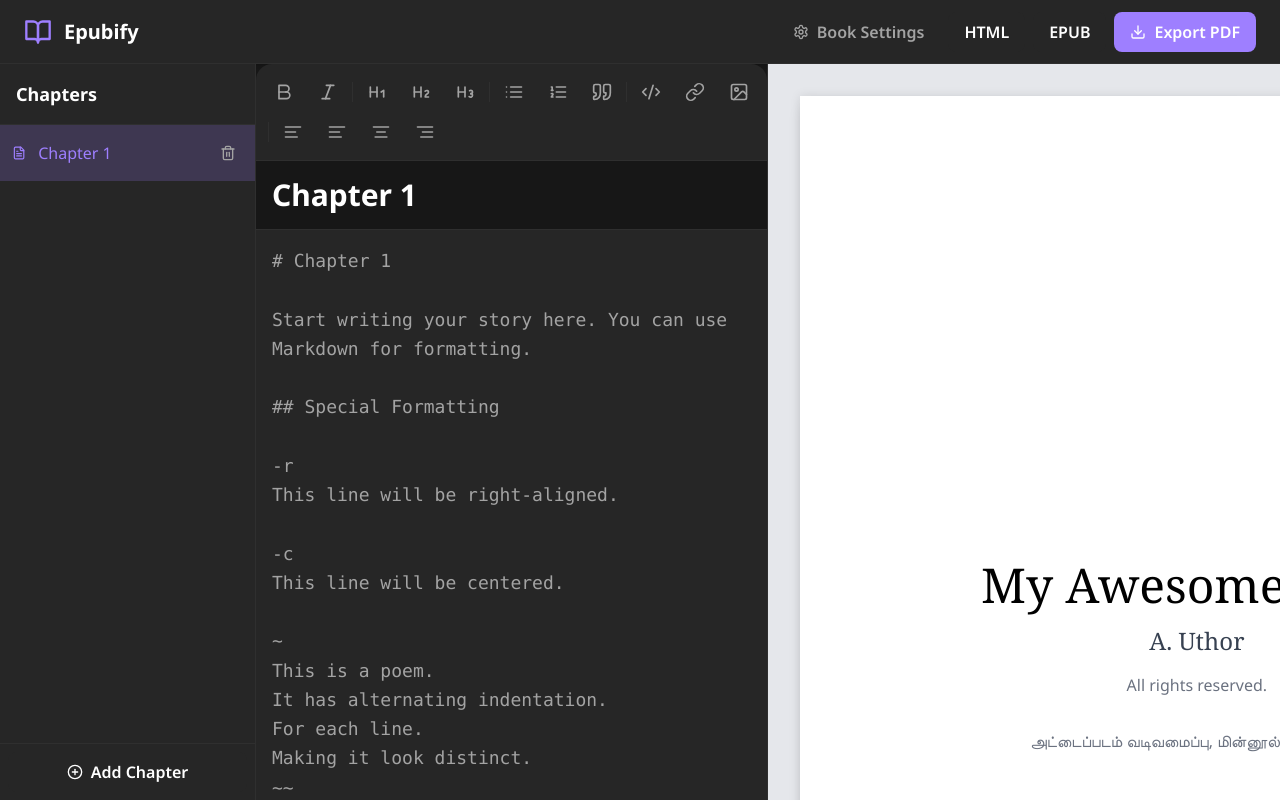
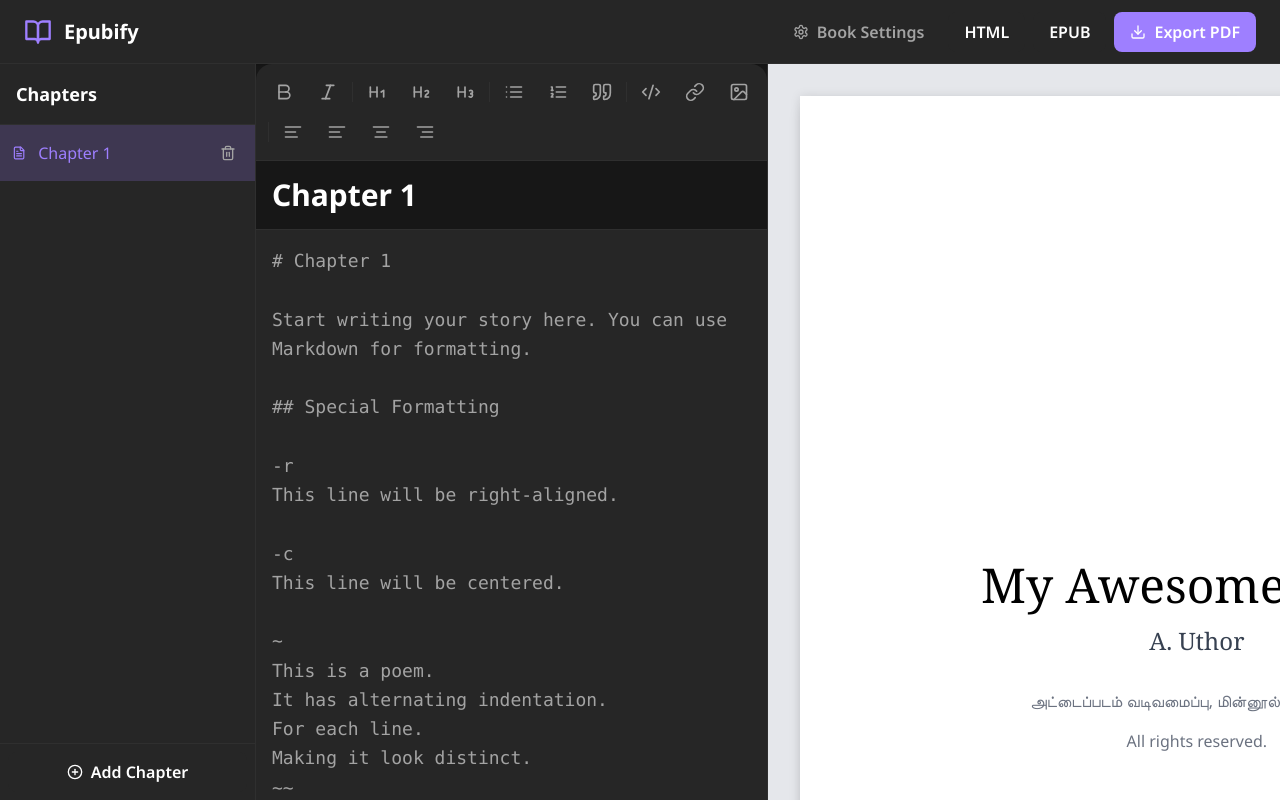
Before and after one commit to suncreationskkdi/EPUB, a React (Vite) app: page / in a window 1280 px wide. Built offline with nearby package versions, Linux system fonts and the light colour scheme.

Commit message:
Move license details below contributors

```diff
--- a/src/components/Preview.tsx
+++ b/src/components/Preview.tsx
@@ -101,7 +101,6 @@ const Preview: React.FC = () => {
           <p className="font-serif text-2xl text-gray-700">{author}</p>
           {publisher && <p className="text-gray-500 mt-8">{publisher}</p>}
           {ebookUrl && <p className="text-gray-500 mt-2">{ebookUrl}</p>}
-          <p className="text-gray-500 mt-4">{license}</p>
           {contributors.length > 0 && (
             <div className="mt-8">
               {contributors.map((contributor, index) => (
@@ -111,6 +110,7 @@ const Preview: React.FC = () => {
               ))}
             </div>
           )}
+          <p className="text-gray-500 mt-4">{license}</p>
         </div>
         {chapters.map((chapter) => {
           const contentWithTitle = `# ${chapter.title}\n${chapter.content.replace(/^# .*\n?/, '')}`;
--- a/src/lib/exportUtils.ts
+++ b/src/lib/exportUtils.ts
@@ -97,10 +97,10 @@ const generateHtmlContent = (details: BookDetails, chapters: Chapter[]): string
     <p style="font-family: 'Noto Serif', serif; font-size: 24px; color: black;">By ${details.author}</p>
     ${details.publisher ? `<p style="font-family: 'Noto Sans', sans-serif; font-size: 16px; margin-top: 2rem; color: black;">${details.publisher}</p>` : ''}
     ${details.ebookUrl ? `<p style="font-family: 'Noto Sans', sans-serif; font-size: 16px; margin-top: 0.5rem; color: black;">${details.ebookUrl}</p>` : ''}
-    <p style="font-family: 'Noto Sans', sans-serif; font-size: 16px; margin-top: 1rem; color: black;">${details.license}</p>
     ${details.contributors.length > 0 ? `<div style="margin-top: 2rem;">${details.contributors.map(contributor =>
       `<p style="font-family: 'Noto Sans', sans-serif; font-size: 16px; color: black;">${contributor}</p>`
     ).join('')}</div>` : ''}
+    <p style="font-family: 'Noto Sans', sans-serif; font-size: 16px; margin-top: 1rem; color: black;">${details.license}</p>
   </div>`;
 
   const chapterPages = chapters.map(chapter => {
```
